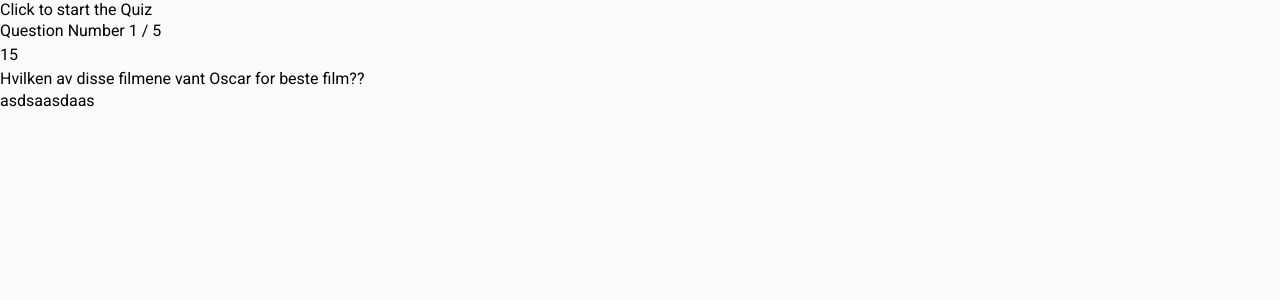
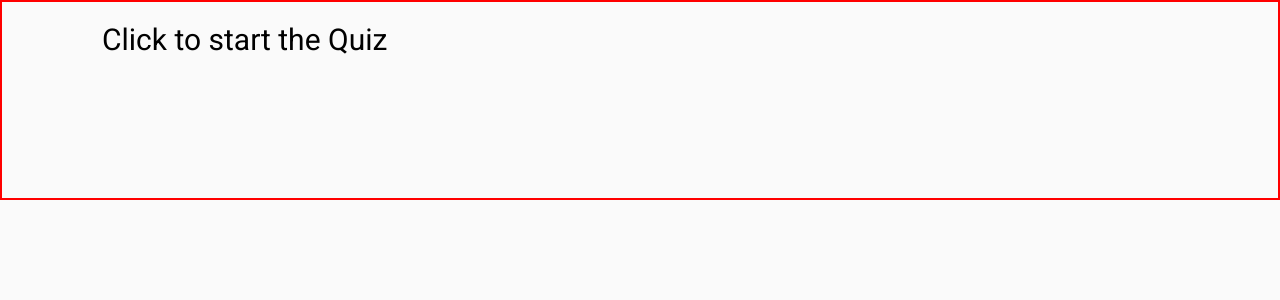
Before and after one commit to tse018/Dashboard, a Vue app: page /quizapp in a window 1280 px wide. Shown: the top 300 px of the page. Built offline with nearby package versions, Linux system fonts and the light colour scheme.

Commit message:
added _redirects for netlify

```diff
--- a/src/components/Quiz.vue
+++ b/src/components/Quiz.vue
@@ -1,28 +1,18 @@
 <template>
    <div class="quiz">
 
-      <!--
-         if showScore = true, this entire div block will show -->
-      <div class="quiz__score" v-if="showScore">
+      <div class="quiz__container" v-if="!showScore">
 
-         <!-- which means the quiz is over and can reveal the score out of how many questions -->
-         <div class="quiz__result">
-            You score {{ score }} of {{ questions }}
-         </div>
-
-      </div>
-
-      <div class="quiz__container">
-
-         <button class="quiz__button" v-if="!beginQuiz" @click="startQuiz">
+         <button @click="startQuiz" v-if="!beginQuiz" class="quiz__button">
             Click to start the Quiz
          </button>
 
-         <div v-else="beginQuiz">
+         <div v-else="beginQuiz" class="quiz__started">
+            <h2 class="quiz__title">
                Quiz have started
-         </div>
+            </h2>
 
-         <div class="quiz__number">
+            <div class="quiz__counts">
                Question Number {{ currentQuestion + 1 }} / {{ questions.length }}
             </div>
 
@@ -30,20 +20,28 @@
                {{ countDown }}
             </div>
 
-         <div class="quiz__text">
+            <div class="quiz__task">
                {{ questions[currentQuestion].questionText }}
             </div>
 
             <div class="quiz__options">
 
-            <button class="quiz__button" :key="index" v-for="(answer, index) in questions[currentQuestion].answerOptions" @click="checkAnswers">
+               <button @click="checkAnswers" :key="index" v-for="(answer, index) in questions[currentQuestion].answerOptions" class="quiz__button">
                   {{ answer.option }}
                </button>
 
             </div>
-
          </div>
       </div>
+
+      <!-- if showScore = true, this entire div block will show -->
+      <div class="quiz__score" v-if="showScore">
+         <div class="quiz__result">
+            You scored {{ score }} of {{ questions.length }}
+         </div>
+      </div>
+   </div>
+
 </template>
 
 <script>
@@ -94,14 +92,14 @@
                      { option: '', answer: false },
                      { option: '', answer: false },
                      { option: '', answer: false },
-                     { option: '', answer: true },
+                     { option: 'sdf', answer: true },
                   ],
                },
 
                {
                   questionText: 'bla bla?',
                   answerOptions: [
-                     { option: '', answer: false },
+                     { option: 'sdf', answer: false },
                      { option: '', answer: false },
                      { option: '', answer: false },
                      { option: '', answer: true },
@@ -149,4 +147,14 @@
 </script>
 
 <style>
+   .quiz {
+      border: 2px solid red;
+      height: 200px;
+   }
+
+   .quiz__button {
+      font-size: 30px;
+      padding: 20px 0 0 100px;;
+   }
+
 </style>
--- a/src/components/TodoItem.vue
+++ b/src/components/TodoItem.vue
@@ -12,14 +12,11 @@
          <TodoIcons :font="'done'" />
       </button>
 
-      <div class="task__container">
       <!--
          :ref is added so it can be used to register what task input user write
          and returns as a object.
       -->
          <input class="task__input" :ref="task.id" type="text" v-model="task.text" placeholder="New Todo" />
-
-      </div>
 
       <!--
          emit method gets triggered whenever user clicks on font-icon
```
Also changed, not shown: 1 other file (tests, documents, lock files or other folders). Lines whose indentation alone changed are shown as unchanged.
